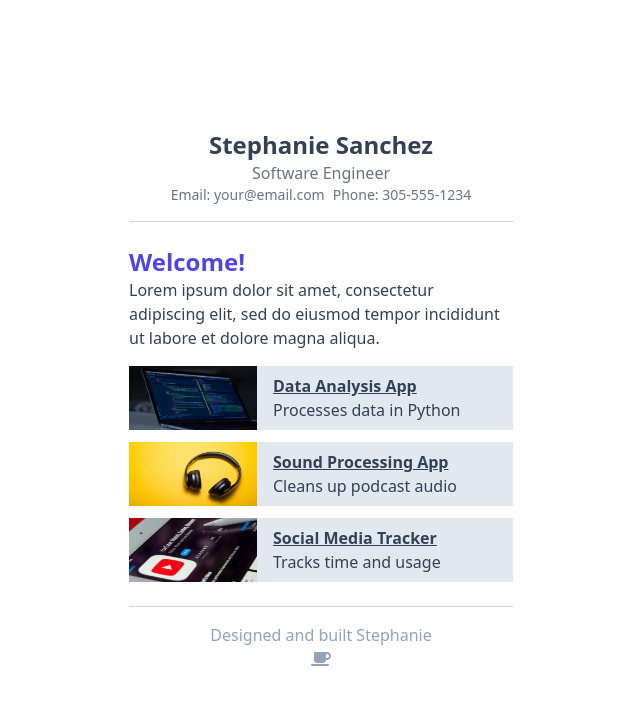
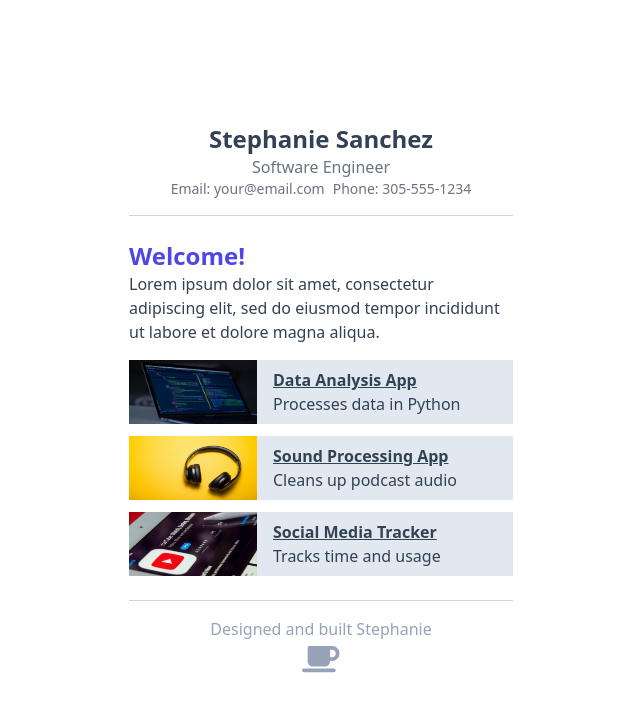
Before and after one commit to StephanieKSanchez/simple-portfolio-site, a Next.js app: page / in a window 1280 px wide. Shown: the top 712 px of the page, without its empty margins (319-959 px from the left). Built offline with nearby package versions, Linux system fonts and the light colour scheme.

Commit message:
put the icon in a div to style it independently

```diff
--- a/components/footer.tsx
+++ b/components/footer.tsx
@@ -6,7 +6,7 @@ const Footer = () => {
   return (
     <div className="text-center border-t border-slate-300 p-4 text-slate-400">
       <div>Designed and built Stephanie</div>
-      {icon}
+      <div className="text-3xl">{icon}</div>
     </div>
   );
 };
```
